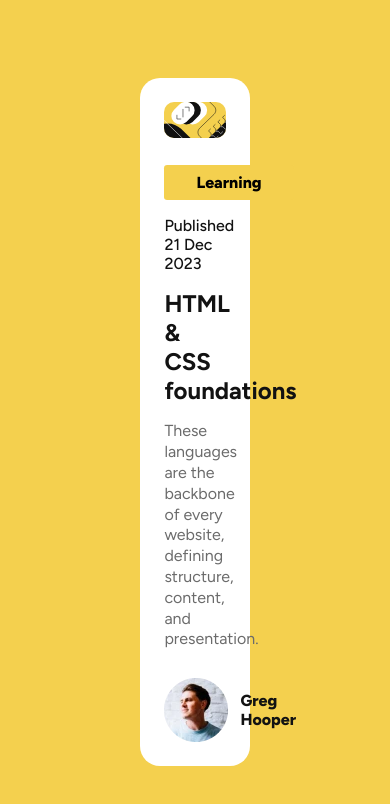
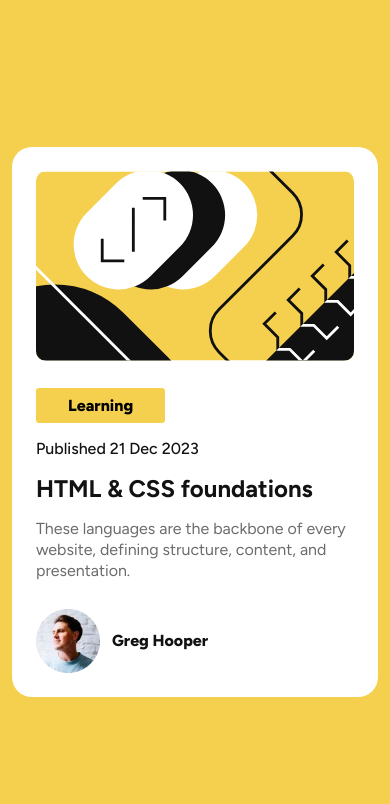
Before and after one commit to Afeez-Ola/blog-preview-card-main, a plain HTML site: page index.html in a window 390 px wide. Drawn offline with Linux system fonts and the light colour scheme.

Commit message:
I think I'm done :)

```diff
--- a/css/styles.css
+++ b/css/styles.css
@@ -28,6 +28,11 @@ button {
 
 button {
     cursor: pointer;
+}
+
+a {
+    text-decoration: none;
+    color: var(--gray-950);
 }
 
 .container {
@@ -73,6 +78,10 @@ button {
     font-weight: 500;
 }
 
+a>h2:hover {
+    color: var(--yellow);
+}
+
 .description {
     font-weight: normal;
     color: var(--gray-500);
@@ -90,3 +99,13 @@ button {
 .author p {
     font-weight: 800;
 }
+
+@media only screen and (max-width: 768px) {
+    .container {
+        max-width: 100%;
+        padding: 0.75rem;
+    }
+    .card {
+        width: 100%;
+    }
+}
--- a/index.html
+++ b/index.html
@@ -36,8 +36,11 @@
             <div class="blog_details">
                 <a href="#"><button class="learning_button">Learning</button></a>
                 <p class="published_date">Published 21 Dec 2023</p>
-                <h2>HTML & CSS foundations </h2>
-                <p class="description">These languages are the backbone of every website, defining structure, content, and presentation.</p>
+                <a href="#">
+                    <h2>HTML & CSS foundations </h2>
+                </a>
+                <p class="description">These languages are the backbone of every website, defining structure, content, and presentation.
+                </p>
             </div>
 
             <div class="author">
```
